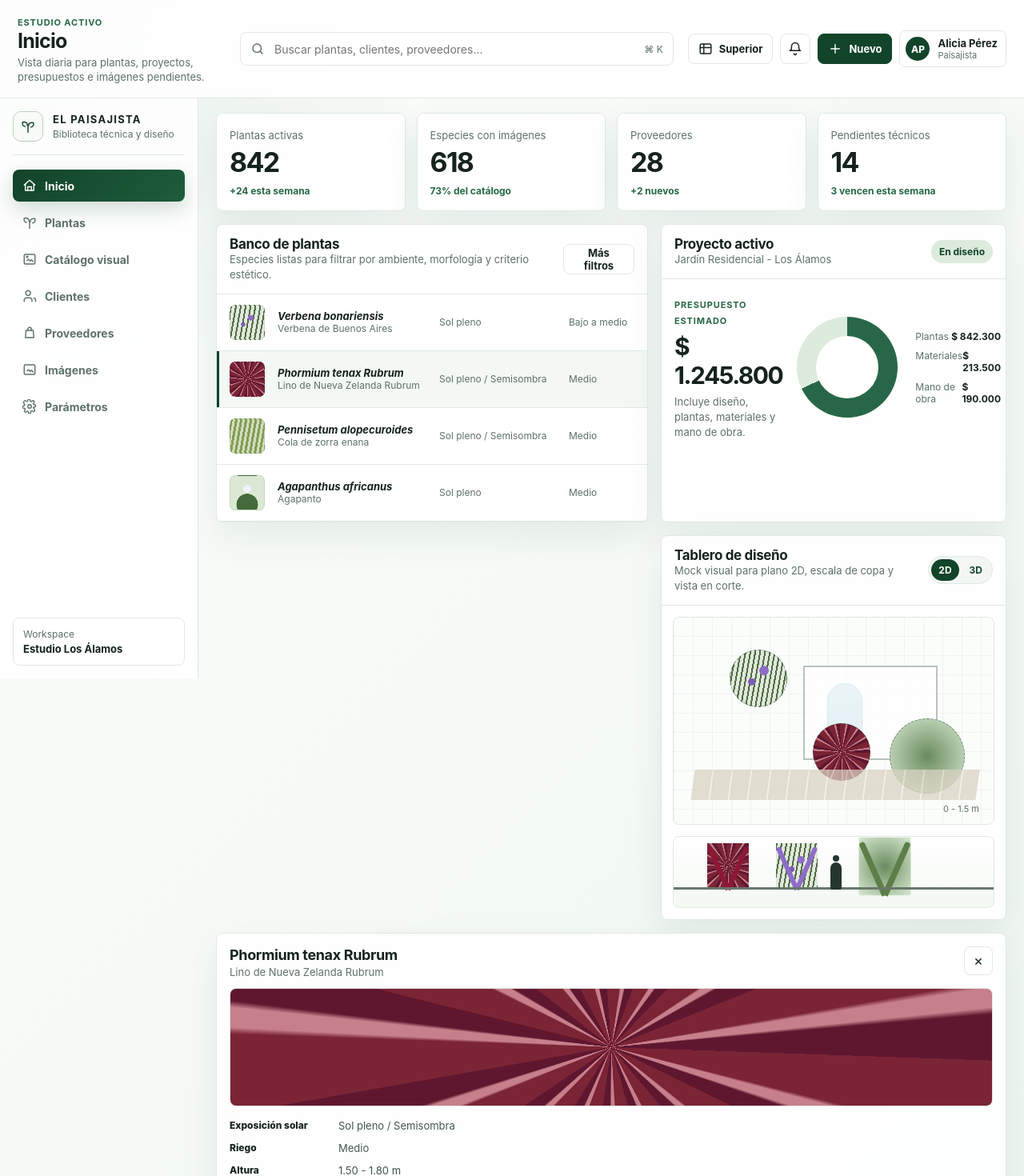
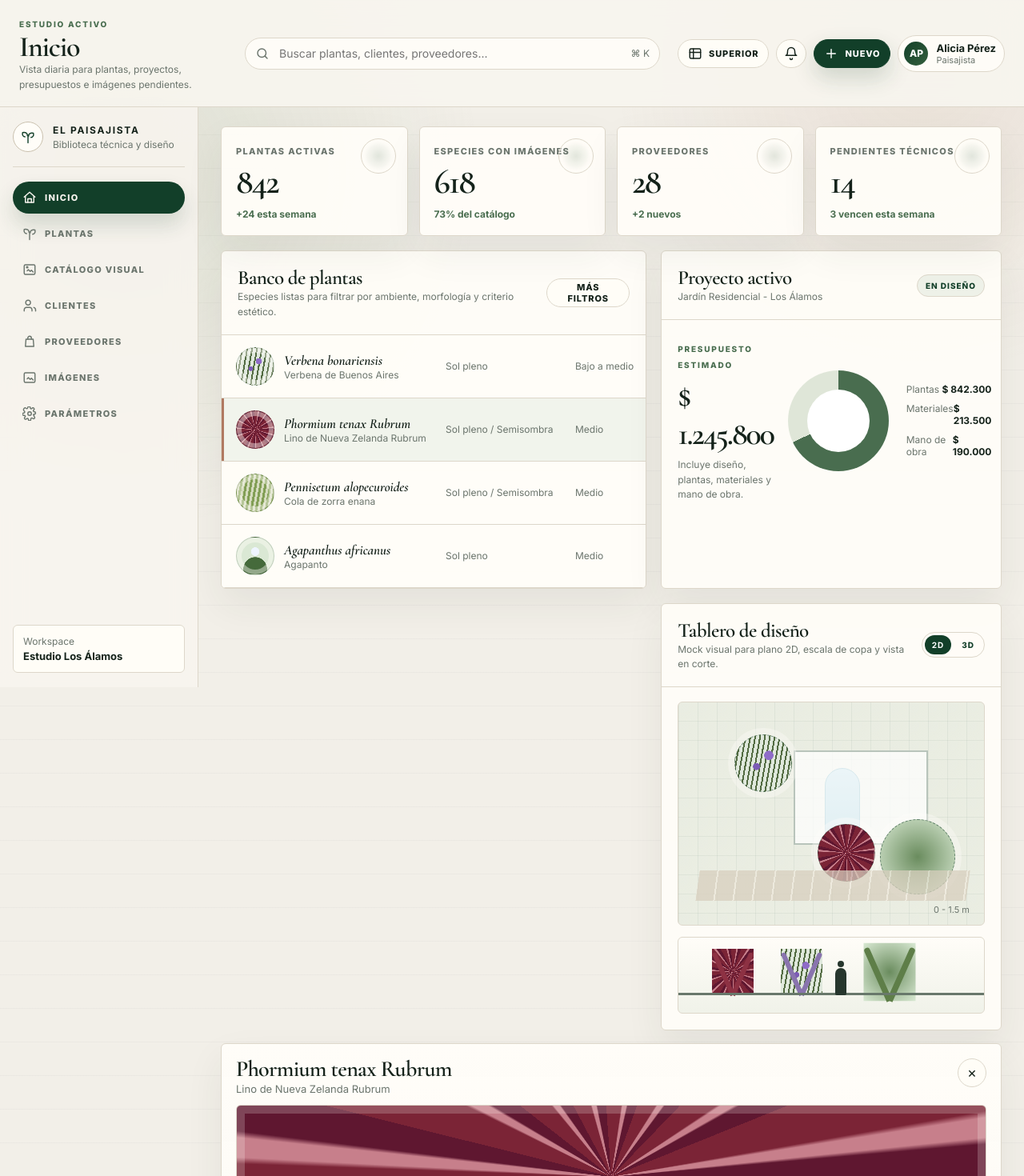
Before and after one commit to TaraPadilla/paisajista-frontend, a React (Vite) app: page / in a window 1280 px wide. Shown: the top 1470 px of the page at 80% size. Built offline with nearby package versions, Linux system fonts and the light colour scheme.

Commit message:
Update index.css

```diff
--- a/src/index.css
+++ b/src/index.css
@@ -1,22 +1,28 @@
+@import url('https://fonts.googleapis.com/css2?family=Cormorant+Garamond:ital,wght@0,500;0,600;1,500;1,600&family=Inter:wght@400;500;600;700;800&display=swap');
+
 :root {
   color-scheme: light;
-  --bg: #f5faf6;
-  --panel: #ffffff;
-  --panel-soft: #eff7f0;
-  --ink: #16231c;
-  --muted: #5f7168;
-  --line: #dfe9e1;
-  --line-strong: #c9d9cd;
-  --green: #12442a;
-  --green-2: #276747;
-  --sage: #dcebdc;
-  --violet: #8f6cc8;
-  --wine: #8c1836;
-  --gold: #c5aa42;
-  --blue: #5b9cb7;
-  --shadow: 0 18px 48px rgba(18, 68, 42, .08);
-  --radius: 8px;
-  font-family: Inter, ui-sans-serif, system-ui, -apple-system, BlinkMacSystemFont, "Segoe UI", sans-serif;
+  --bg: #f2efe8;
+  --paper: #f8f5ef;
+  --panel: #fffdf8;
+  --panel-soft: #ebe7dc;
+  --ink: #14221a;
+  --muted: #6b756d;
+  --line: #ddd7ca;
+  --line-strong: #c9c0ae;
+  --green: #123f29;
+  --green-2: #496d4f;
+  --sage: #dfe6d8;
+  --violet: #8974ae;
+  --wine: #8d3143;
+  --gold: #b99b50;
+  --blue: #6c9cac;
+  --clay: #b07961;
+  --shadow: 0 20px 48px rgba(42, 54, 44, .07);
+  --radius: 6px;
+  --font-sans: Inter, ui-sans-serif, system-ui, -apple-system, BlinkMacSystemFont, "Segoe UI", sans-serif;
+  --font-serif: "Cormorant Garamond", Georgia, "Times New Roman", serif;
+  font-family: var(--font-sans);
   color: var(--ink);
   background: var(--bg);
   font-synthesis: none;
@@ -34,8 +40,11 @@ body {
   min-width: 1180px;
   min-height: 100vh;
   background:
-    radial-gradient(circle at top left, rgba(185, 208, 187, .34), transparent 34rem),
-    linear-gradient(135deg, #fbfdfb 0%, var(--bg) 48%, #edf5ef 100%);
+    linear-gradient(rgba(20, 34, 26, .026) 1px, transparent 1px),
+    radial-gradient(circle at 12% 10%, rgba(116, 139, 97, .16), transparent 28rem),
+    radial-gradient(circle at 90% 4%, rgba(176, 121, 97, .12), transparent 24rem),
+    var(--bg);
+  background-size: 100% 42px, auto, auto, auto;
 }
 
 button,
@@ -71,18 +80,20 @@ button {
   display: grid;
   grid-template-columns: minmax(260px, 1fr) minmax(360px, 560px) auto;
   align-items: center;
-  gap: 18px;
-  padding: 16px 22px;
-  background: rgba(255, 255, 255, .86);
+  gap: 22px;
+  padding: 18px 24px;
+  background: rgba(248, 245, 239, .9);
   border-bottom: 1px solid var(--line);
-  backdrop-filter: blur(18px);
+  backdrop-filter: blur(20px);
 }
 
 .header-title h1 {
-  margin: 2px 0 3px;
-  font-size: 25px;
-  line-height: 1.1;
-  letter-spacing: -.03em;
+  margin: 3px 0 2px;
+  font-family: var(--font-serif);
+  font-size: 36px;
+  font-weight: 600;
+  line-height: .98;
+  letter-spacing: -.035em;
 }
 
 .header-title p,
@@ -91,24 +102,24 @@ button {
 .project-panel p {
   margin: 0;
   color: var(--muted);
-  font-size: 13px;
-  line-height: 1.45;
+  font-size: 12px;
+  line-height: 1.55;
 }
 
 .eyebrow,
 .label {
   color: var(--green-2);
-  font-size: 11px;
-  font-weight: 750;
-  letter-spacing: .08em;
+  font-size: 10px;
+  font-weight: 800;
+  letter-spacing: .18em;
   text-transform: uppercase;
 }
 
 .command-search {
-  height: 42px;
+  height: 40px;
   border: 1px solid var(--line);
-  border-radius: var(--radius);
-  background: #fff;
+  border-radius: 999px;
+  background: rgba(255, 253, 248, .86);
   display: flex;
   align-items: center;
   gap: 10px;
@@ -143,18 +154,20 @@ button {
 .primary-button,
 .secondary-button,
 .filter-row button {
-  min-height: 38px;
+  min-height: 36px;
   border: 1px solid var(--line);
-  border-radius: var(--radius);
-  background: #fff;
+  border-radius: 999px;
+  background: rgba(255, 253, 248, .9);
   color: var(--ink);
   display: inline-flex;
   align-items: center;
   justify-content: center;
   gap: 8px;
   padding: 0 12px;
-  font-size: 13px;
-  font-weight: 700;
+  font-size: 11px;
+  font-weight: 800;
+  letter-spacing: .08em;
+  text-transform: uppercase;
   transition: .18s ease;
 }
 
@@ -174,6 +187,7 @@ button {
   background: var(--green);
   border-color: var(--green);
   color: #fff;
+  box-shadow: 0 12px 28px rgba(18, 63, 41, .18);
 }
 
 .user-chip {
@@ -181,8 +195,8 @@ button {
   align-items: center;
   gap: 10px;
   border: 1px solid var(--line);
-  border-radius: var(--radius);
-  background: #fff;
+  border-radius: 999px;
+  background: rgba(255, 253, 248, .92);
   padding: 7px 10px 7px 7px;
 }
 
@@ -190,7 +204,7 @@ button {
   width: 30px;
   height: 30px;
   border-radius: 50%;
-  background: var(--green);
+  background: linear-gradient(135deg, var(--green), #345f3d);
   color: #fff;
   display: grid;
   place-items: center;
@@ -215,9 +229,9 @@ button {
 
 .top-menu {
   display: flex;
-  gap: 8px;
-  padding: 10px 22px;
-  background: rgba(255, 255, 255, .72);
+  gap: 6px;
+  padding: 8px 24px;
+  background: rgba(248, 245, 239, .78);
   border-bottom: 1px solid var(--line);
   backdrop-filter: blur(14px);
 }
@@ -227,12 +241,14 @@ button {
   border: 0;
   color: var(--muted);
   background: transparent;
-  border-radius: var(--radius);
+  border-radius: 999px;
   display: flex;
   align-items: center;
   gap: 10px;
-  font-size: 14px;
-  font-weight: 650;
+  font-size: 11px;
+  font-weight: 800;
+  letter-spacing: .12em;
+  text-transform: uppercase;
   transition: .18s ease;
 }
 
@@ -243,14 +259,14 @@ button {
 .top-menu button:hover,
 .side-nav button:hover {
   color: var(--green);
-  background: #edf5ee;
+  background: rgba(221, 231, 216, .7);
 }
 
 .top-menu button.active,
 .side-nav button.active {
-  color: #fff;
-  background: linear-gradient(135deg, var(--green), #1d5c3b);
-  box-shadow: 0 10px 24px rgba(18, 68, 42, .18);
+  color: var(--paper);
+  background: var(--green);
+  box-shadow: 0 14px 26px rgba(18, 63, 41, .16);
 }
 
 .layout-body {
@@ -263,8 +279,8 @@ button {
   position: sticky;
   top: 75px;
   height: calc(100vh - 75px);
-  padding: 16px;
-  background: rgba(255, 255, 255, .82);
+  padding: 18px 16px;
+  background: rgba(248, 245, 239, .86);
   border-right: 1px solid var(--line);
   backdrop-filter: blur(18px);
   display: flex;
@@ -276,7 +292,7 @@ button {
   display: flex;
   align-items: center;
   gap: 12px;
-  padding-bottom: 16px;
+  padding-bottom: 18px;
   border-bottom: 1px solid var(--line);
 }
 
@@ -287,8 +303,8 @@ button {
 
 .brand-card strong {
   text-transform: uppercase;
-  letter-spacing: .1em;
-  font-size: 13px;
+  letter-spacing: .14em;
+  font-size: 12px;
 }
 
 .brand-card span {
@@ -300,9 +316,9 @@ button {
 .brand-mark {
   width: 38px;
   height: 38px;
-  border: 1px solid #b9d0bb;
-  border-radius: 10px;
-  background: #f7fbf6;
+  border: 1px solid var(--line-strong);
+  border-radius: 50%;
+  background: var(--panel);
   color: var(--green);
   display: grid;
   place-items: center;
@@ -310,7 +326,7 @@ button {
 
 .side-nav {
   display: grid;
-  gap: 6px;
+  gap: 5px;
 }
 
 .side-nav button {
@@ -326,7 +342,7 @@ button {
 .workspace-card {
   border: 1px solid var(--line);
   border-radius: var(--radius);
-  background: #fff;
+  background: rgba(255, 253, 248, .9);
   padding: 12px;
 }
 
@@ -347,7 +363,7 @@ button {
 
 .content-area {
   min-width: 0;
-  padding: 18px 22px 28px;
+  padding: 24px 28px 34px;
 }
 
 .workspace {
@@ -363,7 +379,7 @@ button {
 .dashboard-grid {
   display: grid;
   grid-template-columns: minmax(0, 1fr) minmax(420px, .8fr);
-  gap: 16px;
+  gap: 18px;
 }
 
 .stats-row {
@@ -376,26 +392,45 @@ button {
 .metric-card,
 .panel,
 .plant-inspector {
-  background: rgba(255, 255, 255, .9);
+  background: rgba(255, 253, 248, .94);
   border: 1px solid var(--line);
   border-radius: var(--radius);
   box-shadow: var(--shadow);
 }
 
 .metric-card {
-  min-height: 116px;
-  padding: 16px;
+  min-height: 126px;
+  padding: 18px;
+  position: relative;
+  overflow: hidden;
+}
+
+.metric-card::after {
+  content: "";
+  position: absolute;
+  right: 14px;
+  top: 14px;
+  width: 42px;
+  height: 42px;
+  border: 1px solid var(--line);
+  border-radius: 50%;
+  background: radial-gradient(circle, rgba(73, 109, 79, .16), transparent 62%);
 }
 
 .metric-card span {
   color: var(--muted);
-  font-size: 13px;
+  font-size: 11px;
+  font-weight: 800;
+  letter-spacing: .12em;
+  text-transform: uppercase;
 }
 
 .metric-card strong {
   display: block;
   margin: 8px 0 7px;
-  font-size: 34px;
+  font-family: var(--font-serif);
+  font-size: 44px;
+  font-weight: 600;
   line-height: 1;
   letter-spacing: -.05em;
 }
@@ -403,7 +438,7 @@ button {
 .metric-card small {
   color: var(--green-2);
   font-size: 12px;
-  font-weight: 750;
+  font-weight: 700;
 }
 
 .panel {
@@ -415,8 +450,8 @@ button {
 }
 
 .panel-header {
-  min-height: 66px;
-  padding: 14px 16px;
+  min-height: 78px;
+  padding: 18px 20px;
   display: flex;
   justify-content: space-between;
   align-items: center;
@@ -428,11 +463,13 @@ button {
 .plant-inspector h2,
 .module-card h3 {
   margin: 0;
-  letter-spacing: -.02em;
+  font-family: var(--font-serif);
+  letter-spacing: -.025em;
 }
 
 .panel-header h2 {
-  font-size: 17px;
+  font-size: 25px;
+  font-weight: 600;
 }
 
 .plant-list,
@@ -444,7 +481,7 @@ button {
 .table-row {
   border: 0;
   border-bottom: 1px solid var(--line);
-  background: transparent;
+  background: rgba(255, 253, 248, .42);
   color: var(--ink);
   display: grid;
   align-items: center;
@@ -455,19 +492,19 @@ button {
 
 .plant-row {
   grid-template-columns: 48px minmax(190px, 1fr) 150px 110px 80px;
-  padding: 13px 16px;
+  padding: 15px 18px;
 }
 
 .plant-row:hover,
 .table-row:hover,
 .plant-row.selected,
 .table-row.selected {
-  background: #f3f8f3;
+  background: #f1f4ec;
 }
 
 .plant-row.selected,
 .table-row.selected {
-  box-shadow: inset 3px 0 0 var(--green);
+  box-shadow: inset 3px 0 0 var(--clay);
 }
 
 .plant-row strong,
@@ -479,8 +516,11 @@ button {
 
 .plant-row strong,
 .table-plant strong {
+  font-family: var(--font-serif);
   font-style: italic;
-  font-size: 13px;
+  font-size: 17px;
+  font-weight: 600;
+  color: #0e1b14;
 }
 
 .plant-row small,
@@ -496,11 +536,12 @@ button {
 }
 
 .plant-thumb {
-  width: 44px;
-  height: 44px;
-  border-radius: 7px;
-  border: 1px solid rgba(23, 35, 29, .08);
+  width: 48px;
+  height: 48px;
+  border-radius: 50%;
+  border: 1px solid rgba(23, 35, 29, .12);
   background: #edf5ee;
+  box-shadow: inset 0 0 0 6px rgba(255, 253, 248, .42);
 }
 
 .violet {
@@ -528,13 +569,15 @@ button {
   grid-template-columns: 1fr 130px 1fr;
   align-items: center;
   gap: 18px;
-  padding: 20px 16px;
+  padding: 24px 20px;
 }
 
 .money {
   display: block;
   margin: 6px 0;
-  font-size: 30px;
+  font-family: var(--font-serif);
+  font-size: 40px;
+  font-weight: 600;
   letter-spacing: -.05em;
 }
 
@@ -546,8 +589,9 @@ button {
   display: grid;
   place-items: center;
   color: var(--green);
-  font-size: 22px;
-  font-weight: 850;
+  font-family: var(--font-serif);
+  font-size: 30px;
+  font-weight: 600;
   position: relative;
 }
 
@@ -596,10 +640,13 @@ button {
 .segmented,
 .chip-row em {
   border-radius: 999px;
-  background: var(--sage);
+  background: #eef1e8;
   color: var(--green);
-  font-size: 12px;
-  font-weight: 750;
+  border: 1px solid var(--line);
+  font-size: 10px;
+  font-weight: 800;
+  letter-spacing: .1em;
+  text-transform: uppercase;
 }
 
 .status-chip {
@@ -610,7 +657,7 @@ button {
   display: inline-flex;
   gap: 4px;
   padding: 3px;
-  background: #f2f7f3;
+  background: rgba(255, 253, 248, .8);
   border: 1px solid var(--line);
 }
 
@@ -630,14 +677,15 @@ button {
 }
 
 .plan-board {
-  margin: 14px;
-  height: 260px;
+  margin: 18px 20px 14px;
+  height: 280px;
   border: 1px solid var(--line);
   border-radius: var(--radius);
   background:
-    linear-gradient(90deg, rgba(18, 68, 42, .05) 1px, transparent 1px),
-    linear-gradient(0deg, rgba(18, 68, 42, .05) 1px, transparent 1px),
-    #fbfdfb;
+    linear-gradient(90deg, rgba(18, 63, 41, .055) 1px, transparent 1px),
+    linear-gradient(0deg, rgba(18, 63, 41, .055) 1px, transparent 1px),
+    radial-gradient(circle at 22% 22%, rgba(223, 230, 216, .62), transparent 22rem),
+    #fbf8f1;
   background-size: 24px 24px;
   position: relative;
   overflow: hidden;
@@ -676,7 +724,7 @@ button {
   bottom: 30px;
   height: 38px;
   transform: skewX(-8deg);
-  background: repeating-linear-gradient(90deg, #d9d1c2 0 22px, #eee8db 22px 24px);
+  background: repeating-linear-gradient(90deg, #d7cebd 0 22px, #eee8db 22px 24px);
   opacity: .74;
 }
 
@@ -684,7 +732,8 @@ button {
   width: 72px;
   height: 72px;
   border-radius: 50%;
-  border: 1px dashed rgba(18, 68, 42, .5);
+  border: 1px dashed rgba(18, 63, 41, .55);
+  box-shadow: 0 0 0 8px rgba(255, 253, 248, .34);
 }
 
 .plan-plant.violet {
@@ -712,11 +761,11 @@ button {
 }
 
 .elevation-strip {
-  margin: 0 14px 14px;
-  height: 90px;
+  margin: 0 20px 20px;
+  height: 96px;
   border: 1px solid var(--line);
   border-radius: var(--radius);
-  background: linear-gradient(#fff, #f3f8f3);
+  background: linear-gradient(#fffdf8, #f0f2e9);
   position: relative;
 }
 
@@ -831,6 +880,22 @@ button {
   gap: 8px;
 }
 
+.filter-row button {
+  min-height: 30px;
+  padding: 0 10px;
+  background: rgba(255, 253, 248, .72);
+  color: var(--muted);
+}
+
+.filter-row button::after {
+  content: "";
+  width: 6px;
+  height: 6px;
+  border-right: 1px solid currentColor;
+  border-bottom: 1px solid currentColor;
+  transform: rotate(45deg) translateY(-2px);
+}
+
 .table-head,
 .table-row {
   grid-template-columns: minmax(260px, 1.2fr) 1fr .8fr 1fr .7fr .6fr;
@@ -840,10 +905,10 @@ button {
 .table-head {
   display: grid;
   gap: 12px;
-  color: #405248;
-  background: #fbfdfb;
+  color: #69756d;
+  background: #f6f2eb;
   border-bottom: 1px solid var(--line);
-  font-size: 11px;
+  font-size: 10px;
   font-weight: 800;
   letter-spacing: .06em;
   text-transform: uppercase;
@@ -859,15 +924,15 @@ button {
 .module-grid {
   display: grid;
   grid-template-columns: repeat(3, minmax(0, 1fr));
-  gap: 14px;
-  padding: 16px;
+  gap: 18px;
+  padding: 20px;
 }
 
 .catalog-card,
 .module-card {
   border: 1px solid var(--line);
   border-radius: var(--radius);
-  background: #fff;
+  background: rgba(255, 253, 248, .92);
   color: var(--ink);
   text-align: left;
   padding: 14px;
@@ -875,7 +940,9 @@ button {
 
 .catalog-card {
   display: grid;
-  gap: 9px;
+  gap: 10px;
+  position: relative;
+  overflow: hidden;
 }
 
 .catalog-card:hover,
@@ -885,19 +952,38 @@ button {
 }
 
 .catalog-art {
-  height: 128px;
+  height: 210px;
   border: 1px solid var(--line);
   border-radius: var(--radius);
   display: grid;
   place-items: center;
+  background-size: cover;
+  background-position: center;
+}
+
+.catalog-art::before {
+  content: "ESPECIE";
+  position: absolute;
+  left: 24px;
+  top: 24px;
+  z-index: 1;
+  padding: 4px 7px;
+  background: rgba(255, 253, 248, .86);
+  color: var(--muted);
+  border: 1px solid var(--line);
+  font-size: 9px;
+  font-weight: 800;
+  letter-spacing: .14em;
 }
 
 .catalog-art i,
 .asset-top {
   display: block;
-  width: 78px;
-  height: 78px;
+  width: 96px;
+  height: 96px;
   border-radius: 50%;
+  border: 1px solid rgba(20, 34, 26, .12);
+  box-shadow: 0 0 0 10px rgba(255, 253, 248, .42);
 }
 
 .catalog-card strong,
@@ -906,7 +992,11 @@ button {
 }
 
 .catalog-card strong {
+  font-family: var(--font-serif);
   font-style: italic;
+  font-size: 22px;
+  font-weight: 600;
+  line-height: 1;
 }
 
 .catalog-card small {
@@ -923,17 +1013,34 @@ button {
   display: inline-flex;
   padding: 6px 8px;
   font-style: normal;
-  background: #f4f8f4;
+  background: #f3f0e8;
   color: #405248;
-  border: 1px solid #e5eee6;
+  border: 1px solid var(--line);
 }
 
 .module-card {
-  min-height: 170px;
+  min-height: 190px;
+  position: relative;
+  overflow: hidden;
+}
+
+.module-card::before {
+  content: "";
+  position: absolute;
+  right: -28px;
+  top: -28px;
+  width: 104px;
+  height: 104px;
+  border: 1px solid var(--line);
+  border-radius: 50%;
+  background: radial-gradient(circle, rgba(73, 109, 79, .12), transparent 60%);
 }
 
 .module-card h3 {
-  font-size: 17px;
+  position: relative;
+  font-size: 26px;
+  font-weight: 600;
+  line-height: 1;
 }
 
 .module-card p {
@@ -944,17 +1051,23 @@ button {
   display: inline-flex;
   margin-top: 18px;
   border-radius: 999px;
-  background: var(--sage);
+  background: #eef1e8;
   color: var(--green);
   padding: 7px 10px;
-  font-size: 12px;
+  border: 1px solid var(--line);
+  font-size: 10px;
   font-weight: 800;
+  letter-spacing: .1em;
+  text-transform: uppercase;
 }
 
 .plant-inspector {
   position: sticky;
   top: 92px;
-  padding: 16px;
+  padding: 18px;
+  background:
+    linear-gradient(180deg, rgba(255, 253, 248, .96), rgba(248, 245, 239, .92)),
+    var(--panel);
 }
 
 .inspector-head {
@@ -966,7 +1079,9 @@ button {
 }
 
 .inspector-head h2 {
-  font-size: 18px;
+  font-size: 28px;
+  font-weight: 600;
+  line-height: .98;
 }
 
 .inspector-head p {
@@ -979,16 +1094,17 @@ button {
   width: 36px;
   height: 36px;
   border: 1px solid var(--line);
-  border-radius: var(--radius);
-  background: #fff;
+  border-radius: 50%;
+  background: rgba(255, 253, 248, .92);
   color: var(--ink);
   font-size: 18px;
 }
 
 .inspector-hero {
-  height: 148px;
+  height: 180px;
   border: 1px solid var(--line);
   border-radius: var(--radius);
+  box-shadow: inset 0 0 0 10px rgba(255, 253, 248, .2);
 }
 
 .technical-list {
@@ -1004,19 +1120,24 @@ button {
 }
 
 .technical-list dt {
-  font-size: 12px;
+  color: #6e746b;
+  font-size: 10px;
   font-weight: 800;
+  letter-spacing: .12em;
+  text-transform: uppercase;
 }
 
 .technical-list dd {
   margin: 0;
-  color: #42564b;
+  color: #27362e;
   font-size: 13px;
 }
 
 .plant-inspector h3 {
-  margin: 18px 0 10px;
-  font-size: 13px;
+  margin: 20px 0 10px;
+  font-family: var(--font-serif);
+  font-size: 21px;
+  font-weight: 600;
 }
 
 .asset-grid {
@@ -1025,10 +1146,14 @@ button {
 }
 
 .asset-grid > div {
-  min-height: 132px;
+  min-height: 150px;
   border: 1px dashed #bfcdbf;
   border-radius: var(--radius);
-  background: #fbfdfb;
+  background:
+    linear-gradient(90deg, rgba(18, 63, 41, .045) 1px, transparent 1px),
+    linear-gradient(0deg, rgba(18, 63, 41, .045) 1px, transparent 1px),
+    #fbf8f1;
+  background-size: 22px 22px;
   display: grid;
   place-items: center;
   position: relative;
@@ -1039,8 +1164,10 @@ button {
   left: 12px;
   top: 10px;
   color: var(--muted);
-  font-size: 12px;
+  font-size: 10px;
   font-weight: 800;
+  letter-spacing: .12em;
+  text-transform: uppercase;
 }
 
 .asset-cut {
```
